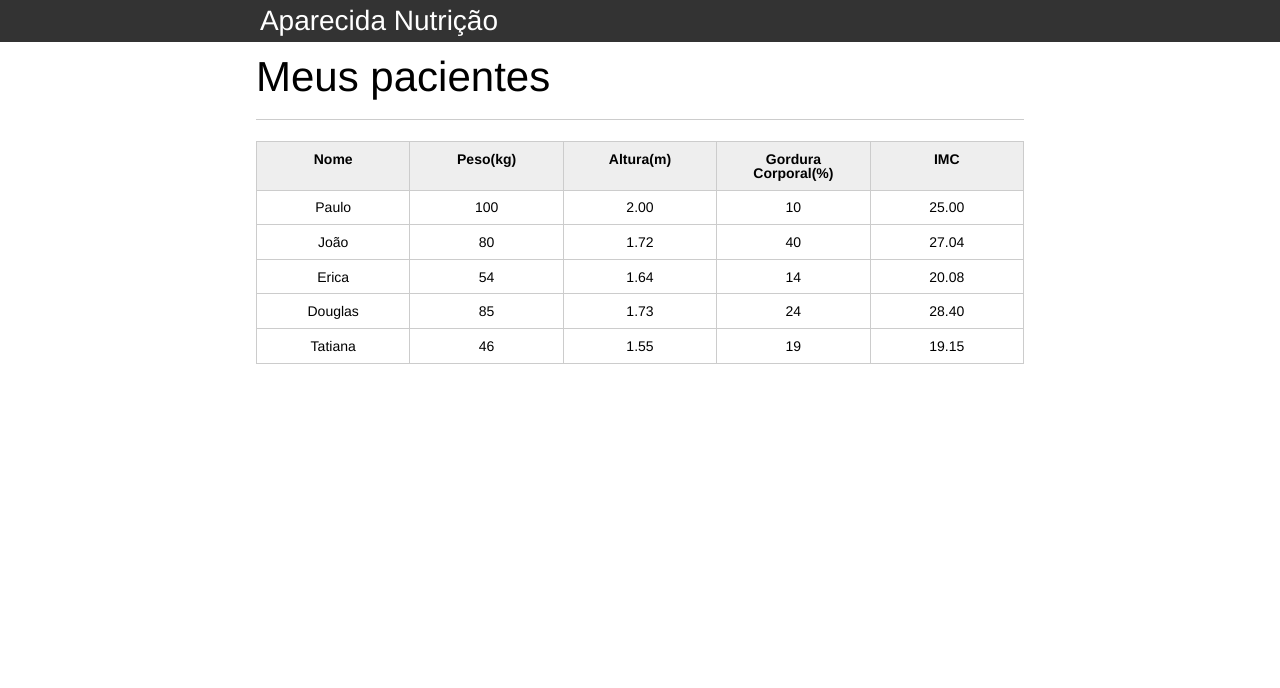
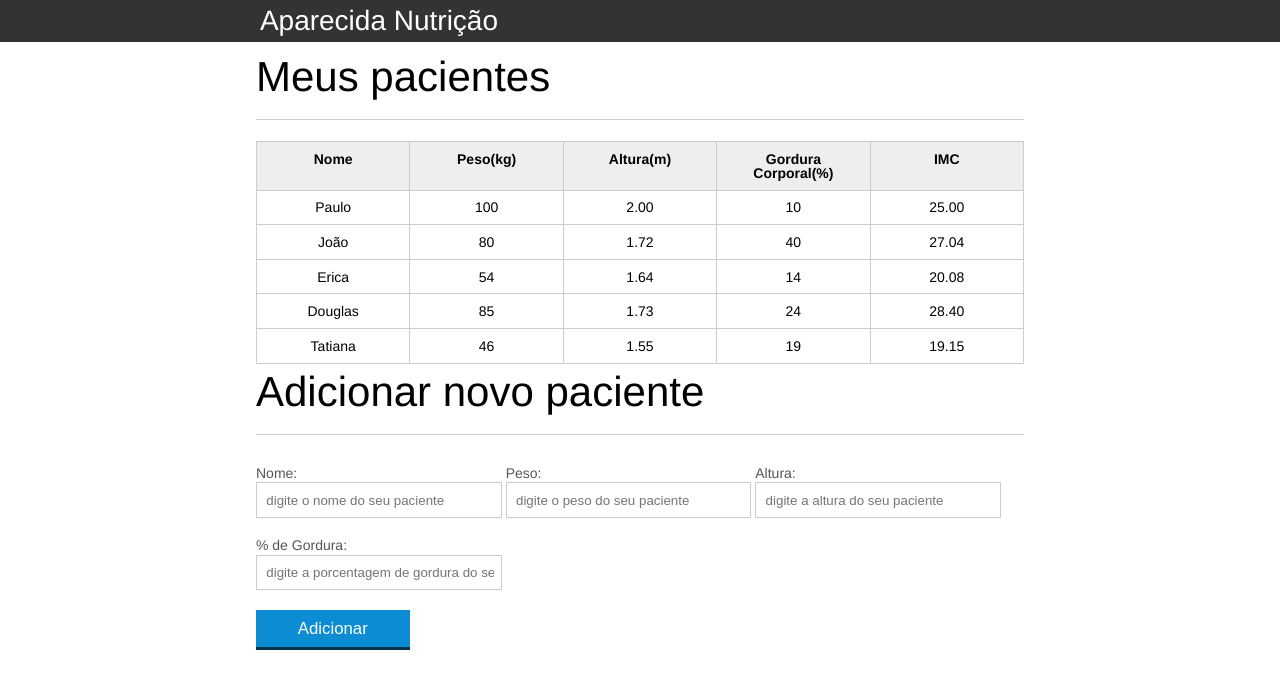
Before and after one commit to felipe-miranda-marreiros/Oracle-Next-Education, a plain HTML site: page Introdução a JavaScript/index.html in a window 1280 px wide. Drawn offline with Linux system fonts and the light colour scheme.

Commit message:
[Projeto IMC]: Incorporando Forms no HTML

```diff
--- a/Introdução a JavaScript/index.html
+++ b/Introdução a JavaScript/index.html
@@ -68,6 +68,55 @@
           </tbody>
         </table>
       </section>
+      <!-- ... -->
+      <section class="container">
+        <h2 id="titulo-form">Adicionar novo paciente</h2>
+        <form id="form-adiciona">
+          <div class="grupo">
+            <label for="nome">Nome:</label>
+            <input
+              id="nome"
+              name="nome"
+              type="text"
+              placeholder="digite o nome do seu paciente"
+              class="campo"
+            />
+          </div>
+          <div class="grupo">
+            <label for="peso">Peso:</label>
+            <input
+              id="peso"
+              name="peso"
+              type="text"
+              placeholder="digite o peso do seu paciente"
+              class="campo campo-medio"
+            />
+          </div>
+          <div class="grupo">
+            <label for="altura">Altura:</label>
+            <input
+              id="altura"
+              name="altura"
+              type="text"
+              placeholder="digite a altura do seu paciente"
+              class="campo campo-medio"
+            />
+          </div>
+          <div class="grupo">
+            <label for="gordura">% de Gordura:</label>
+            <input
+              id="gordura"
+              type="text"
+              placeholder="digite a porcentagem de gordura do seu paciente"
+              class="campo campo-medio"
+            />
+          </div>
+
+          <button id="adicionar-paciente" class="botao bto-principal">
+            Adicionar
+          </button>
+        </form>
+      </section>
     </main>
     <script src="./js/calcular-IMC.js"></script>
   </body>
```
